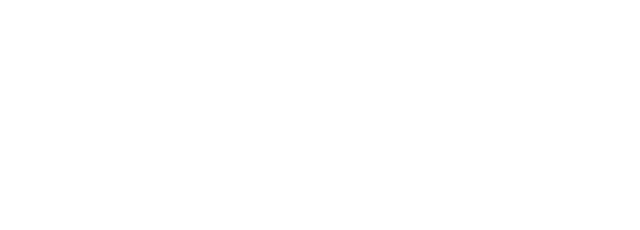
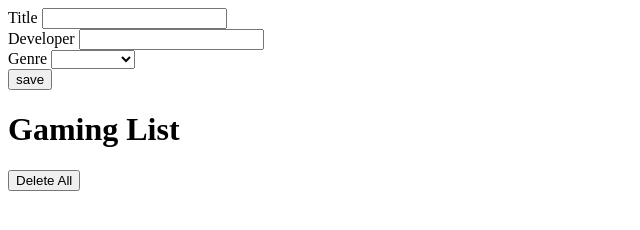
Before and after one commit to bmac110/weekend_homework_wk6, a plain HTML site: page index.html in a window 1280 px wide. Shown: the whole page, without its empty margins (0-640 px from the left). Drawn offline with Linux system fonts and the light colour scheme.

Commit message:
completed most of index

```diff
--- a/index.html
+++ b/index.html
@@ -1,12 +1,46 @@
 <!DOCTYPE html>
-<html lang="en">
+<html lang="en" dir="ltr">
 <head>
   <meta charset="UTF-8">
   <meta name="viewport" content="width=device-width, initial-scale=1.0">
   <meta http-equiv="X-UA-Compatible" content="ie=edge">
   <title>Gaming List App</title>
+  <script src="js/app.js"></script>
+  <link rel="stylesheet" type="text/css" media="screen" href="css/main.css" />
 </head>
 <body>
-  <form id="new-item-form"></form>
+  <form id="new-item-form">
+    <div id="form-wrapper">
+      <div class="form-item">
+        <label for="title" class="primary">Title</label>
+        <input type="text" id="title" required/>
+      </div>
+
+      <div>
+        <label for="developer" class="primary">Developer</label>
+        <input type="text" id="developer" required/>
+      </div>
+
+      <div class="form-item">
+        <label for="genre" class="primary">Genre</label>
+        <select id="genre">
+          <option value="" disabled selected></option>
+          <option value="strategy">Strategy</option>
+          <option value="shooter">Shooter</option>
+          <option value="platformer">Platformer</option>
+          <option value="puzzle">Puzzle</option>
+        </select>
+      </div>
+    </div>
+    <input type="submit" value="save"/>
+  </form>
+
+  <h1>Gaming List</h1>
+  <div id="gaming-list">
+  </div>
+  <div>
+    <input id="delete-all" type="submit" value="Delete All">
+  </div>
+
 </body>
 </html>
```
